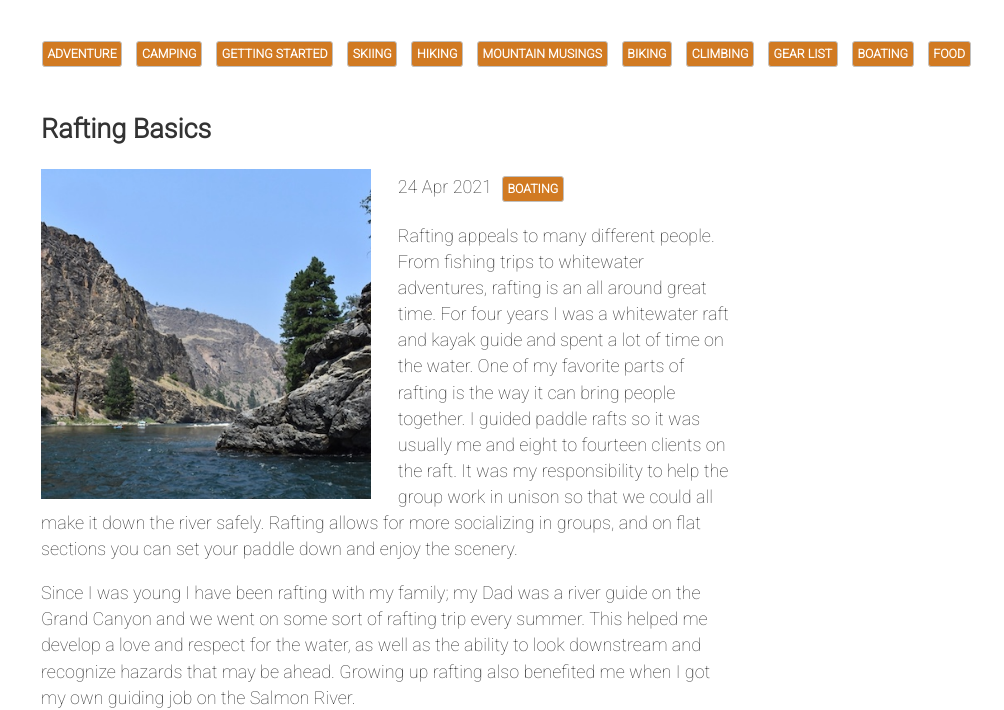
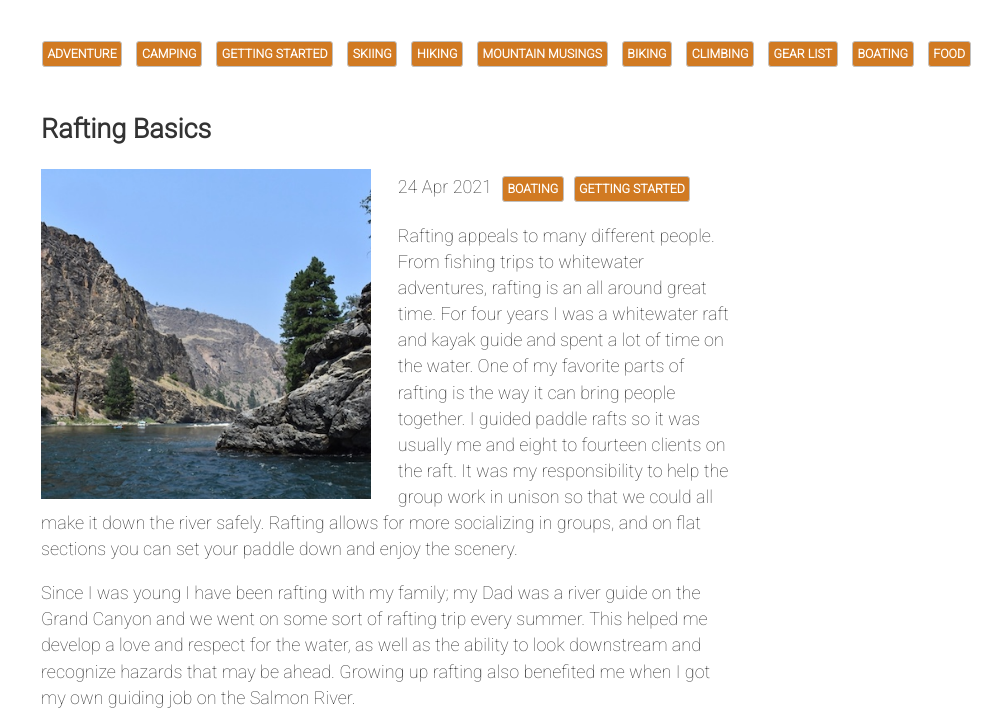
Before and after one commit to matkat99/backcountrybasics, an Eleventy site: page posts/boating/rafting-basics.md in a window 1280 px wide. Shown: the part 96-806 px from the top of the page, without its empty margins (128-1132 px from the left). Built offline with nearby package versions, Linux system fonts and the light colour scheme; Eleventy itself is replaced by a stand-in of ours; files that its build step writes are made by us from their sources; what eleventy-plugin-sass would draw is missing.

Commit message:
getting started

```diff
--- a/posts/biking/mountain-biking-basics.md
+++ b/posts/biking/mountain-biking-basics.md
@@ -4,6 +4,7 @@ description: Getting started with mountain biking
 date: 2021-04-10
 tags:
   - biking
+  - getting started
 layout: layouts/post.njk
 image: /img/mountainbikingbasics.jpg
 ---
--- a/posts/boating/kayaking-basics.md
+++ b/posts/boating/kayaking-basics.md
@@ -4,6 +4,7 @@ description: Basics of kayaking
 date: 2021-05-16
 tags:
   - boating
+  - getting started
 layout: layouts/post.njk
 image: /img/kayakingbasics.jpg
 ---
--- a/posts/boating/rafting-basics.md
+++ b/posts/boating/rafting-basics.md
@@ -4,6 +4,7 @@ description: Basics of rafting
 date: 2021-04-24
 tags:
   - boating
+  - getting started
 layout: layouts/post.njk
 image: /img/raftingbasics.jpg
 ---
--- a/posts/camping/backpacking-basics.md
+++ b/posts/camping/backpacking-basics.md
@@ -4,6 +4,7 @@ description: Introduction to Backpacking
 date: 2021-05-23
 tags:
   - camping
+  - getting started
 layout: layouts/post.njk
 image: /img/backpackingbasics.jpg
 ---
--- a/posts/camping/winter-camping-basics.md
+++ b/posts/camping/winter-camping-basics.md
@@ -4,6 +4,7 @@ description: Introduction to Winter Camping
 date: 2021-03-31
 tags:
   - camping
+  - getting started
 layout: layouts/post.njk
 image: /img/wintercampingbasics.jpg
 ---
--- a/posts/climbing/climbing-basics.md
+++ b/posts/climbing/climbing-basics.md
@@ -4,6 +4,7 @@ description: Getting started with climbing
 date: 2021-04-15
 tags:
   - climbing
+  - getting started
 layout: layouts/post.njk
 image: /img/climbing.jpg
 ---
--- a/posts/climbing/rappelling-basics.md
+++ b/posts/climbing/rappelling-basics.md
@@ -4,6 +4,7 @@ description: Getting started with rappelling
 date: 2021-06-07
 tags:
   - climbing
+  - getting started
 layout: layouts/post.njk
 image: /img/rappellingbasics.jpg
 ---
--- a/posts/crosscountryskiing/crosscountry-skiing.md
+++ b/posts/crosscountryskiing/crosscountry-skiing.md
@@ -4,6 +4,7 @@ description: Basics of cross-country skiing
 date: 2021-03-31
 tags:
   - skiing
+  - getting started
 layout: layouts/post.njk
 image: /img/crosscountryskiingbasics.jpg
 ---
```
